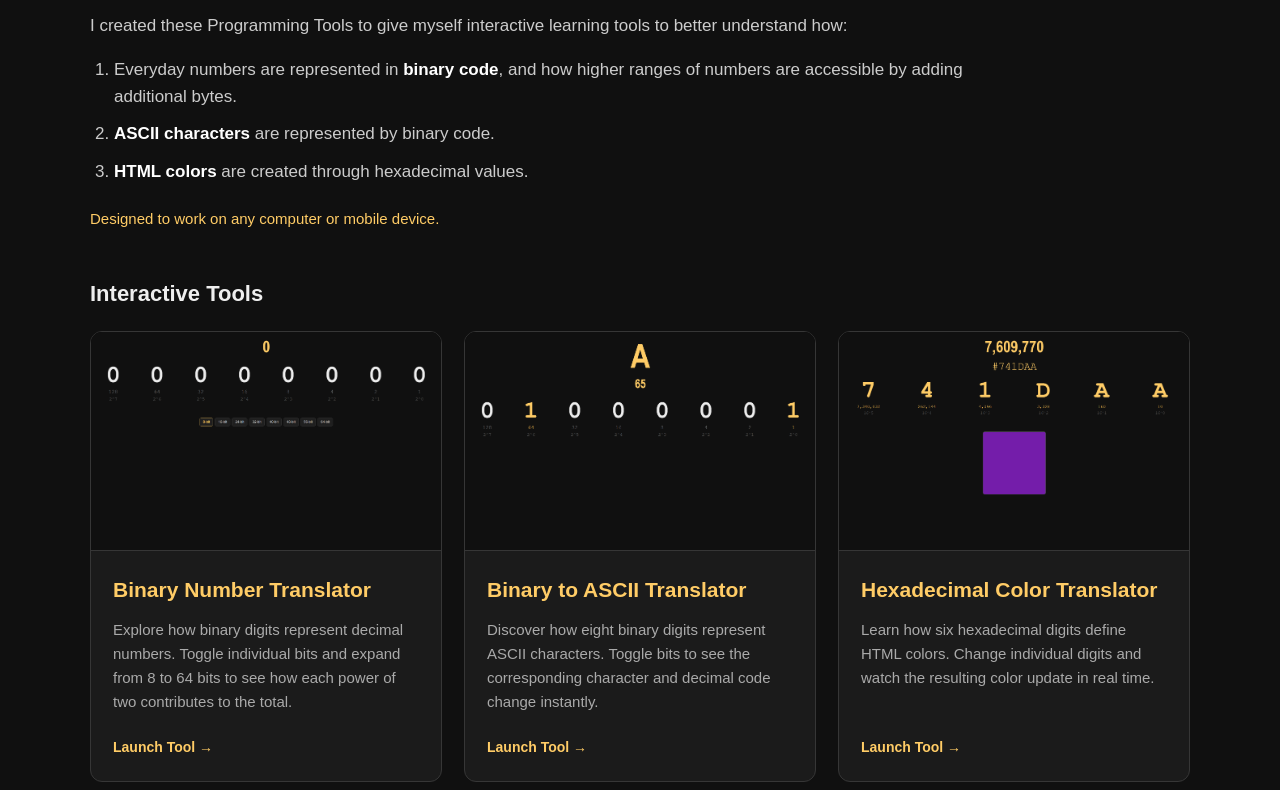
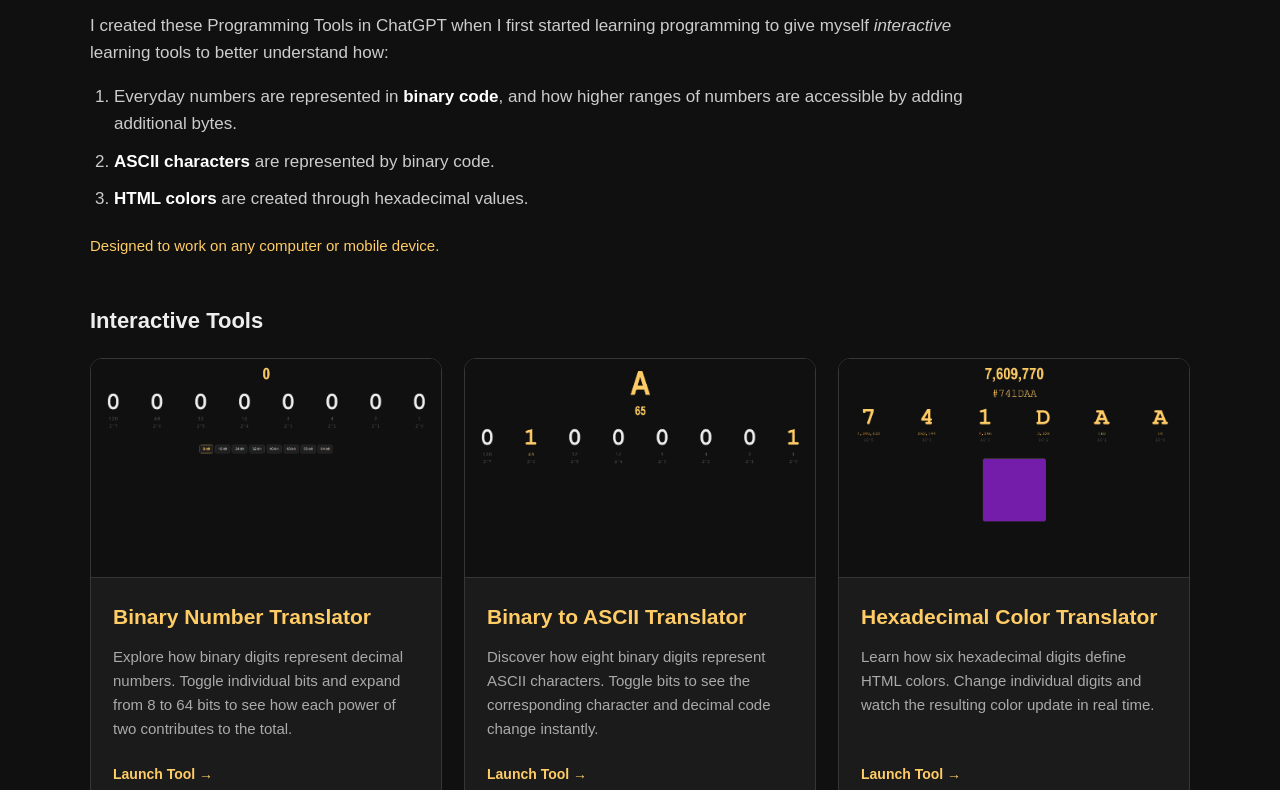
Before and after one commit to shredmentor/programming-tools, a plain HTML site: page index.html in a window 1280 px wide. Shown: the part 126-916 px from the top of the page. Drawn offline with Linux system fonts and the light colour scheme.

Commit message:
Revise intro text in index.html
Updated introduction paragraph to include ChatGPT.

```diff
--- a/index.html
+++ b/index.html
@@ -179,8 +179,8 @@
 
     <div class="intro">
       <p>
-        I created these Programming Tools to give myself
-        interactive learning tools to better understand how:
+        I created these Programming Tools in ChatGPT when I first started learning programming to give myself
+        <i>interactive</i> learning tools to better understand how:
       </p>
 
       <ol>
```
